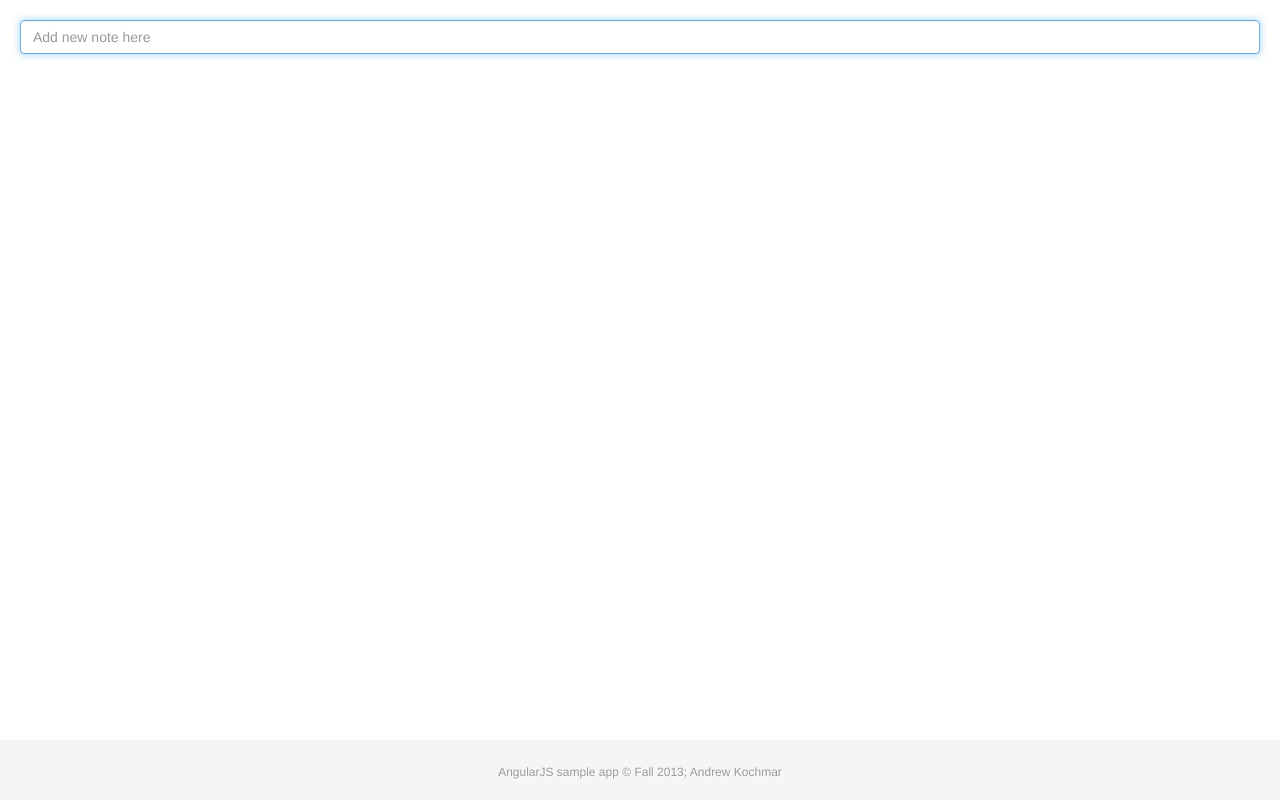
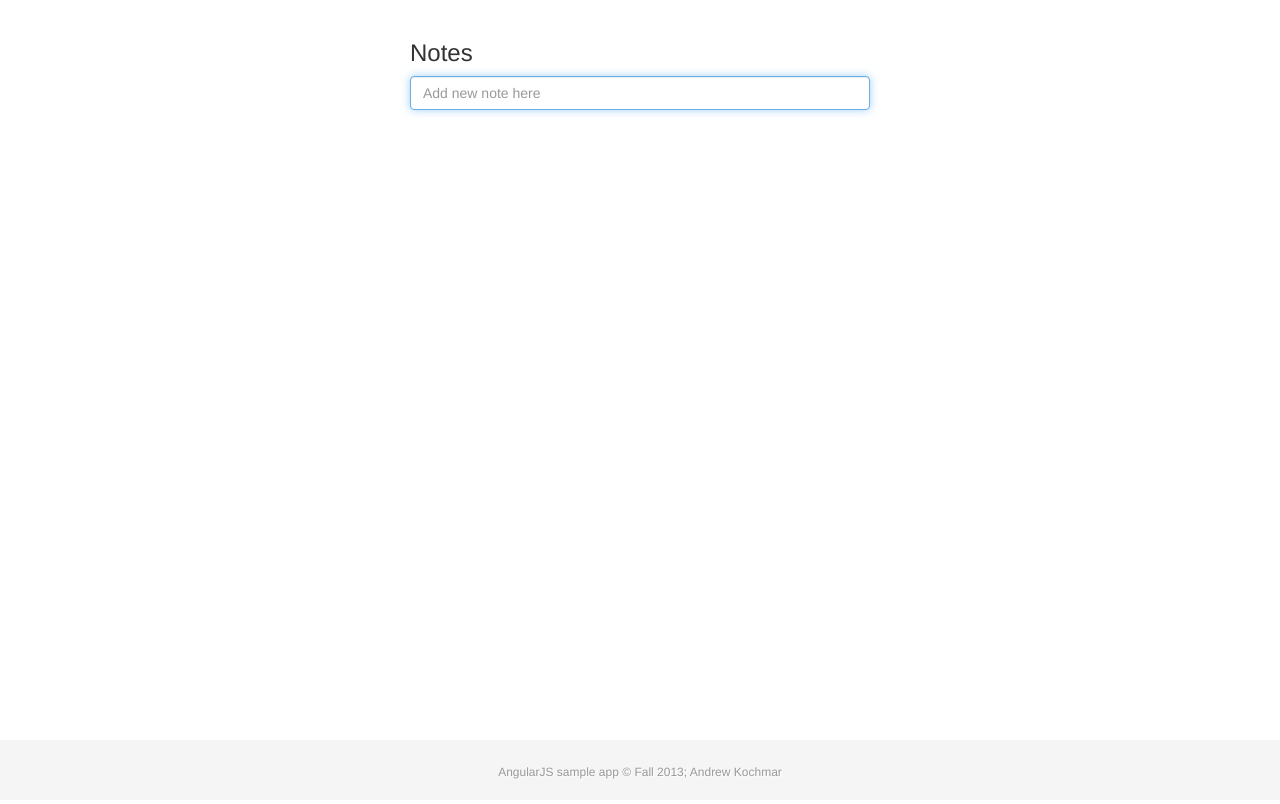
Before and after one commit to dr3w/ng-sample-app, a plain HTML site: page index.html in a window 1280 px wide. Drawn offline with Linux system fonts and the light colour scheme.

Commit message:
html, css updates

```diff
--- a/css/style.css
+++ b/css/style.css
@@ -10,6 +10,7 @@ body {
 	height: auto !important;
 	height: 100%;
 	margin: 0 auto -60px;
+	max-width:500px;
 	padding:20px 20px 0;
 }
 
--- a/index.html
+++ b/index.html
@@ -11,6 +11,7 @@
 <body>
 
 <section id="app-main" ng-controller="MainCtrl">
+	<h3>Notes</h3>
 	<form ng-submit="add()">
 		<input placeholder="Add new note here" ng-model="newItemText" class="form-control" autofocus/>
 	</form>
```
